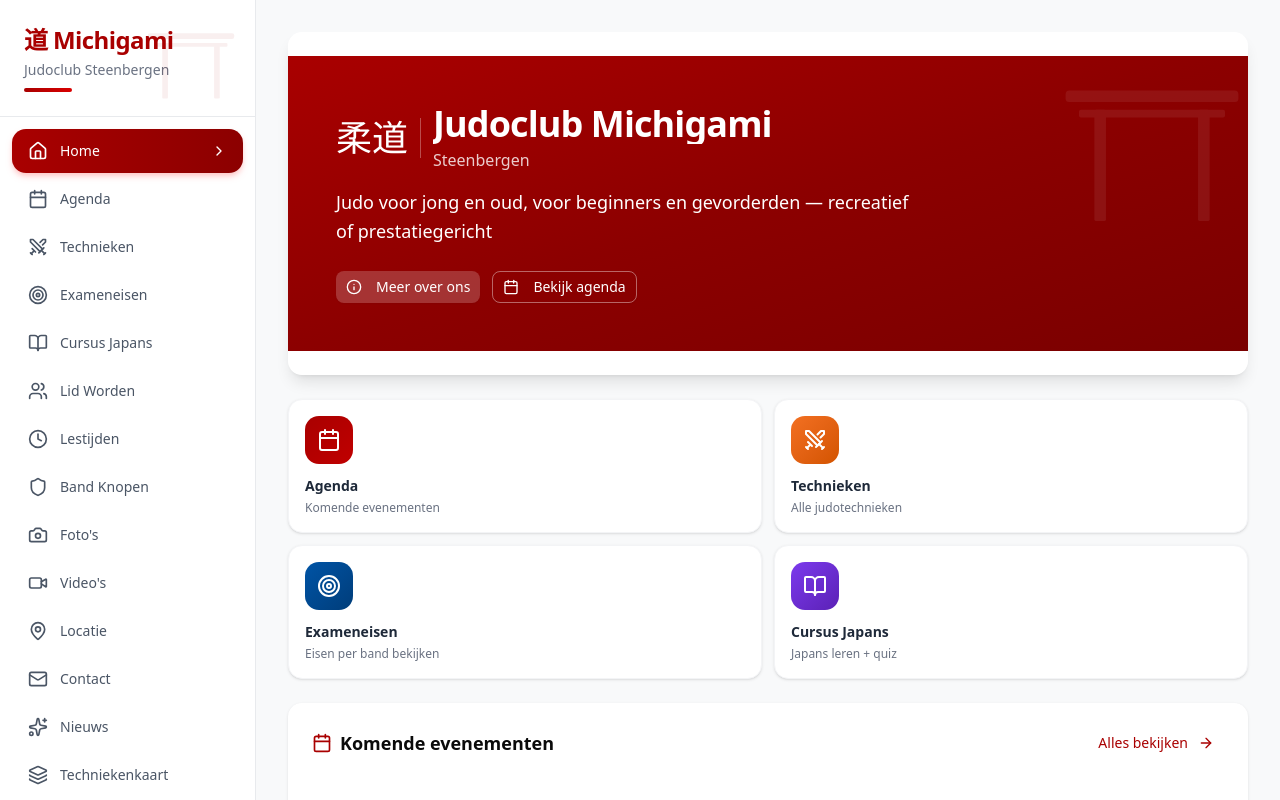
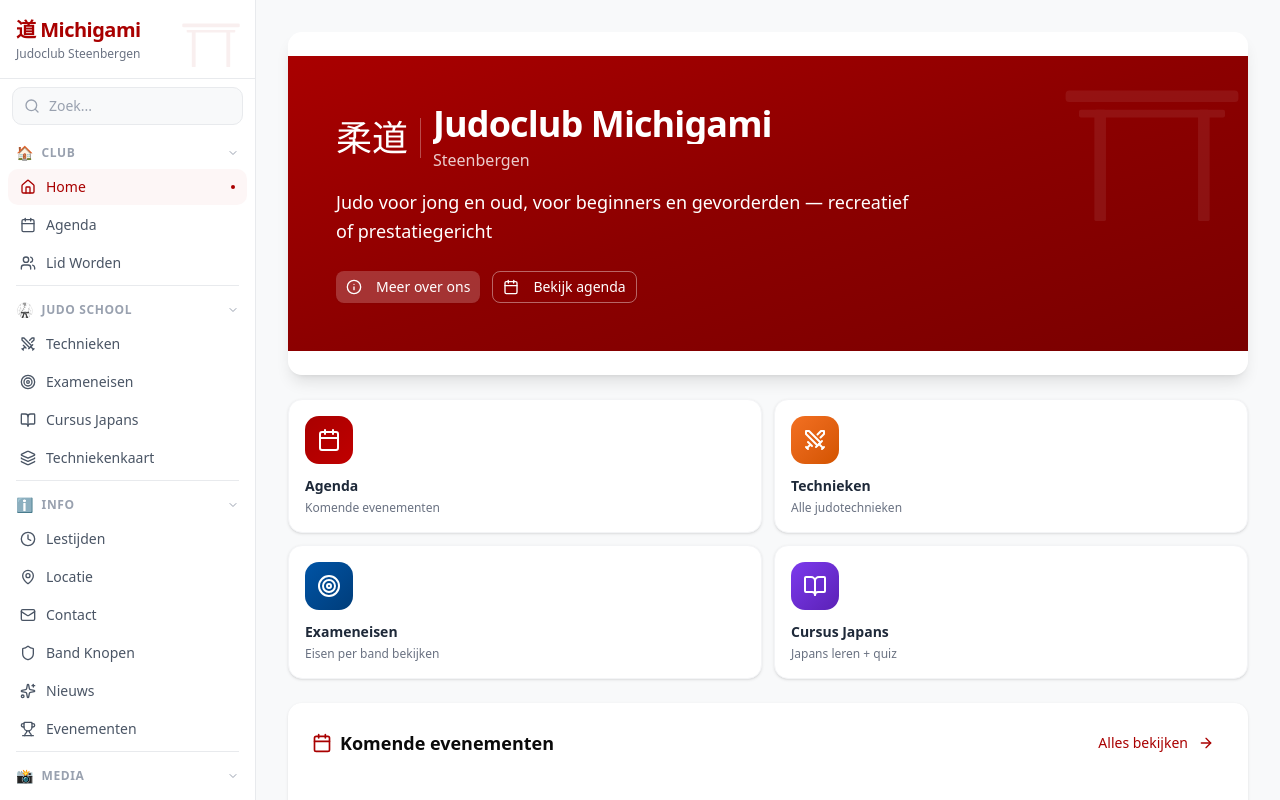
Before and after one commit to RobertDingenouts/judoclub-michigami, a Next.js app: page / in a window 1280 px wide. Built offline with nearby package versions, Linux system fonts and the light colour scheme.

Commit message:
feat: clean sidebar with grouped navigation, search bar, collapsible sections

```diff
--- a/src/app/page.tsx
+++ b/src/app/page.tsx
@@ -47,7 +47,7 @@ import {
   Play, Eye, EyeOff, CheckCircle2, XCircle, Award, Trophy, Ban,
   Flame, Star, Users, Mail, Facebook, Youtube, ArrowRight,
   BookOpen, Shield, CircleDot, Sparkles, Video, Camera, Filter,
-  Plus, List, Layers
+  Plus, List, Layers, Search
 } from 'lucide-react';
 
 // ============ TYPES ============
@@ -78,29 +78,64 @@ interface NavItem {
   icon: React.ReactNode;
 }
 
-const navItems: NavItem[] = [
+interface NavGroup {
+  label: string;
+  emoji: string;
+  items: NavItem[];
+}
+
+const navGroups: NavGroup[] = [
+  {
+    label: 'Club',
+    emoji: '🏠',
+    items: [
+      { key: 'home', label: 'Home', icon: <Home className="w-4 h-4" /> },
+      { key: 'agenda', label: 'Agenda', icon: <Calendar className="w-4 h-4" /> },
+      { key: 'leden', label: 'Lid Worden', icon: <Users className="w-4 h-4" /> },
+    ],
+  },
+  {
+    label: 'Judo School',
+    emoji: '🥋',
+    items: [
+      { key: 'technieken', label: 'Technieken', icon: <Swords className="w-4 h-4" /> },
+      { key: 'exameneisen', label: 'Exameneisen', icon: <Target className="w-4 h-4" /> },
+      { key: 'cursusjapans', label: 'Cursus Japans', icon: <BookOpen className="w-4 h-4" /> },
+      { key: 'techniekenkaart', label: 'Techniekenkaart', icon: <Layers className="w-4 h-4" /> },
+    ],
+  },
+  {
+    label: 'Info',
+    emoji: 'ℹ️',
+    items: [
+      { key: 'lestijden', label: 'Lestijden', icon: <Clock className="w-4 h-4" /> },
+      { key: 'locatie', label: 'Locatie', icon: <MapPin className="w-4 h-4" /> },
+      { key: 'contact', label: 'Contact', icon: <Mail className="w-4 h-4" /> },
+      { key: 'band-knopen', label: 'Band Knopen', icon: <Shield className="w-4 h-4" /> },
+      { key: 'nieuws', label: 'Nieuws', icon: <Sparkles className="w-4 h-4" /> },
+      { key: 'evenementen', label: 'Evenementen', icon: <Trophy className="w-4 h-4" /> },
+    ],
+  },
+  {
+    label: 'Media',
+    emoji: '📸',
+    items: [
+      { key: 'foto-galerij', label: 'Foto\'s', icon: <Camera className="w-4 h-4" /> },
+      { key: 'video-galerij', label: 'Video\'s', icon: <Video className="w-4 h-4" /> },
+    ],
+  },
+];
+
+// Alle items voor search
+const allNavItems: NavItem[] = navGroups.flatMap(g => g.items);
+
+const mobileNavItems: NavItem[] = [
   { key: 'home', label: 'Home', icon: <Home className="w-5 h-5" /> },
   { key: 'agenda', label: 'Agenda', icon: <Calendar className="w-5 h-5" /> },
   { key: 'technieken', label: 'Technieken', icon: <Swords className="w-5 h-5" /> },
   { key: 'exameneisen', label: 'Exameneisen', icon: <Target className="w-5 h-5" /> },
-  { key: 'cursusjapans', label: 'Cursus Japans', icon: <BookOpen className="w-5 h-5" /> },
   { key: 'leden', label: 'Lid Worden', icon: <Users className="w-5 h-5" /> },
-  { key: 'lestijden', label: 'Lestijden', icon: <Clock className="w-5 h-5" /> },
-  { key: 'band-knopen', label: 'Band Knopen', icon: <Shield className="w-5 h-5" /> },
-  { key: 'foto-galerij', label: 'Foto\'s', icon: <Camera className="w-5 h-5" /> },
-  { key: 'video-galerij', label: 'Video\'s', icon: <Video className="w-5 h-5" /> },
-  { key: 'locatie', label: 'Locatie', icon: <MapPin className="w-5 h-5" /> },
-  { key: 'contact', label: 'Contact', icon: <Mail className="w-5 h-5" /> },
-  { key: 'nieuws', label: 'Nieuws', icon: <Sparkles className="w-5 h-5" /> },
-  { key: 'techniekenkaart', label: 'Techniekenkaart', icon: <Layers className="w-5 h-5" /> },
-  { key: 'evenementen', label: 'Evenementen', icon: <Trophy className="w-5 h-5" /> },
-  { key: 'juridisch', label: 'Juridisch', icon: <FileText className="w-5 h-5" /> },
-  { key: 'formulieren', label: 'Formulieren', icon: <FileText className="w-5 h-5" /> },
-  { key: 'info', label: 'Info', icon: <Info className="w-5 h-5" /> },
-  { key: 'login', label: 'Inloggen', icon: <User className="w-5 h-5" /> },
 ];
-
-const mobileNavItems: NavItem[] = navItems.slice(0, 7);
 
 // ============ EMOJI MAP ============
 function getEmojiIcon(emoji: string, className = "w-5 h-5") {
@@ -218,51 +253,119 @@ export default function MichigamiApp() {
 
 // ============ SIDEBAR ============
 function SidebarContent({ activeSection, onSelect }: { activeSection: Section; onSelect: (s: Section) => void }) {
+  const [searchQuery, setSearchQuery] = useState('');
+  const [collapsedGroups, setCollapsedGroups] = useState<Record<string, boolean>>({});
+
+  const toggleGroup = (label: string) => {
+    setCollapsedGroups(prev => ({ ...prev, [label]: !prev[label] }));
+  };
+
+  // Filter items by search
+  const filteredGroups = searchQuery.trim()
+    ? navGroups
+        .map(g => ({
+          ...g,
+          items: g.items.filter(item =>
+            item.label.toLowerCase().includes(searchQuery.toLowerCase())
+          ),
+        }))
+        .filter(g => g.items.length > 0)
+    : navGroups;
+
   return (
     <div className="flex flex-col h-full">
       {/* Logo / Brand */}
-      <div className="p-6 border-b border-[#e8eaed]">
+      <div className="p-4 border-b border-[#e8eaed]">
         <div className="relative">
-          <ToriiGate className="absolute -top-2 -right-2 w-24 h-24 text-[#a90000]" />
-          <h1 className="text-2xl font-bold text-[#a90000] tracking-tight">道 Michigami</h1>
-          <p className="text-sm text-gray-500 mt-1">Judoclub Steenbergen</p>
-          <div className="w-12 h-1 bg-gradient-to-r from-[#a90000] to-[#d90000] rounded-full mt-2" />
+          <ToriiGate className="absolute -top-1 -right-1 w-16 h-16 text-[#a90000]" />
+          <h1 className="text-xl font-bold text-[#a90000] tracking-tight">道 Michigami</h1>
+          <p className="text-xs text-gray-500 mt-0.5">Judoclub Steenbergen</p>
+        </div>
+      </div>
+
+      {/* Search Bar */}
+      <div className="px-3 py-2">
+        <div className="relative">
+          <Search className="absolute left-3 top-1/2 -translate-y-1/2 w-4 h-4 text-gray-400" />
+          <input
+            type="text"
+            placeholder="Zoek..."
+            value={searchQuery}
+            onChange={(e) => setSearchQuery(e.target.value)}
+            className="w-full pl-9 pr-3 py-2 text-sm bg-[#f8f9fa] border border-[#e8eaed] rounded-lg focus:outline-none focus:ring-1 focus:ring-[#a90000]/30 focus:border-[#a90000] placeholder:text-gray-400"
+          />
         </div>
       </div>
 
       {/* Navigation */}
-      <nav className="flex-1 p-3 space-y-1">
-        {navItems.map((item) => (
+      <ScrollArea className="flex-1 px-2 py-1">
+        <div className="space-y-1">
+          {filteredGroups.map((group) => (
+            <div key={group.label}>
+              {/* Group Header */}
+              {!searchQuery.trim() && (
+                <button
+                  onClick={() => toggleGroup(group.label)}
+                  className="w-full flex items-center gap-2 px-2 py-1.5 text-xs font-semibold text-gray-400 uppercase tracking-wider hover:text-gray-600 transition-colors"
+                >
+                  <span className="text-sm">{group.emoji}</span>
+                  <span>{group.label}</span>
+                  <ChevronRight
+                    className={`w-3 h-3 ml-auto transition-transform ${
+                      !collapsedGroups[group.label] ? 'rotate-90' : ''
+                    }`}
+                  />
+                </button>
+              )}
+
+              {/* Group Items */}
+              {(!collapsedGroups[group.label] || searchQuery.trim()) && (
+                <div className="space-y-0.5">
+                  {group.items.map((item) => (
                     <button
                       key={item.key}
                       onClick={() => onSelect(item.key)}
-            className={`w-full flex items-center gap-3 px-4 py-3 rounded-xl text-sm font-medium transition-all ${
+                      className={`w-full flex items-center gap-2.5 px-3 py-2 rounded-lg text-sm transition-all ${
                         activeSection === item.key
-                ? 'bg-gradient-to-r from-[#a90000] to-[#8c0000] text-white shadow-md shadow-red-200'
-                : 'text-gray-600 hover:bg-[#fdf6f6] hover:text-[#a90000]'
+                          ? 'bg-[#fdf6f6] text-[#a90000] font-medium'
+                          : 'text-gray-600 hover:bg-[#f8f9fa] hover:text-gray-800'
                       }`}
                     >
                       {item.icon}
-            {item.label}
-            {activeSection === item.key && <ChevronRight className="w-4 h-4 ml-auto" />}
+                      <span className="truncate">{item.label}</span>
+                      {activeSection === item.key && (
+                        <div className="w-1 h-1 rounded-full bg-[#a90000] ml-auto flex-shrink-0" />
+                      )}
                     </button>
                   ))}
-      </nav>
+                </div>
+              )}
+
+              {/* Separator */}
+              {!searchQuery.trim() && (
+                <div className="px-2 py-1">
+                  <div className="h-px bg-[#e8eaed]" />
+                </div>
+              )}
+            </div>
+          ))}
+        </div>
+      </ScrollArea>
 
       {/* Footer */}
-      <div className="p-4 border-t border-[#e8eaed]">
-        <div className="flex items-center gap-3 justify-center">
-          <a href="https://www.facebook.com/judoclubmichigami" target="_blank" rel="noopener noreferrer" className="p-2 rounded-lg hover:bg-[#fdf6f6] text-gray-400 hover:text-[#a90000] transition-colors">
+      <div className="p-3 border-t border-[#e8eaed]">
+        <div className="flex items-center gap-2 justify-center">
+          <a href="https://www.facebook.com/judoclubmichigami" target="_blank" rel="noopener noreferrer" className="p-1.5 rounded-md hover:bg-[#f8f9fa] text-gray-400 hover:text-[#a90000] transition-colors">
             <Facebook className="w-4 h-4" />
           </a>
-          <a href="mailto:judoclub_michigami@hotmail.com" className="p-2 rounded-lg hover:bg-[#fdf6f6] text-gray-400 hover:text-[#a90000] transition-colors">
+          <a href="mailto:judoclub_michigami@hotmail.com" className="p-1.5 rounded-md hover:bg-[#f8f9fa] text-gray-400 hover:text-[#a90000] transition-colors">
             <Mail className="w-4 h-4" />
           </a>
-          <a href="https://www.youtube.com/channel/UC8tXSKppIMF6awS2cj7w50A" target="_blank" rel="noopener noreferrer" className="p-2 rounded-lg hover:bg-[#fdf6f6] text-gray-400 hover:text-[#a90000] transition-colors">
+          <a href="https://www.youtube.com/channel/UC8tXSKppIMF6awS2cj7w50A" target="_blank" rel="noopener noreferrer" className="p-1.5 rounded-md hover:bg-[#f8f9fa] text-gray-400 hover:text-[#a90000] transition-colors">
             <Youtube className="w-4 h-4" />
           </a>
         </div>
-        <p className="text-[10px] text-gray-400 text-center mt-2">Opgericht in 1993</p>
+        <p className="text-[10px] text-gray-400 text-center mt-1.5">Opgericht in 1993</p>
       </div>
     </div>
   );
```
Lines whose indentation alone changed are shown as unchanged.
